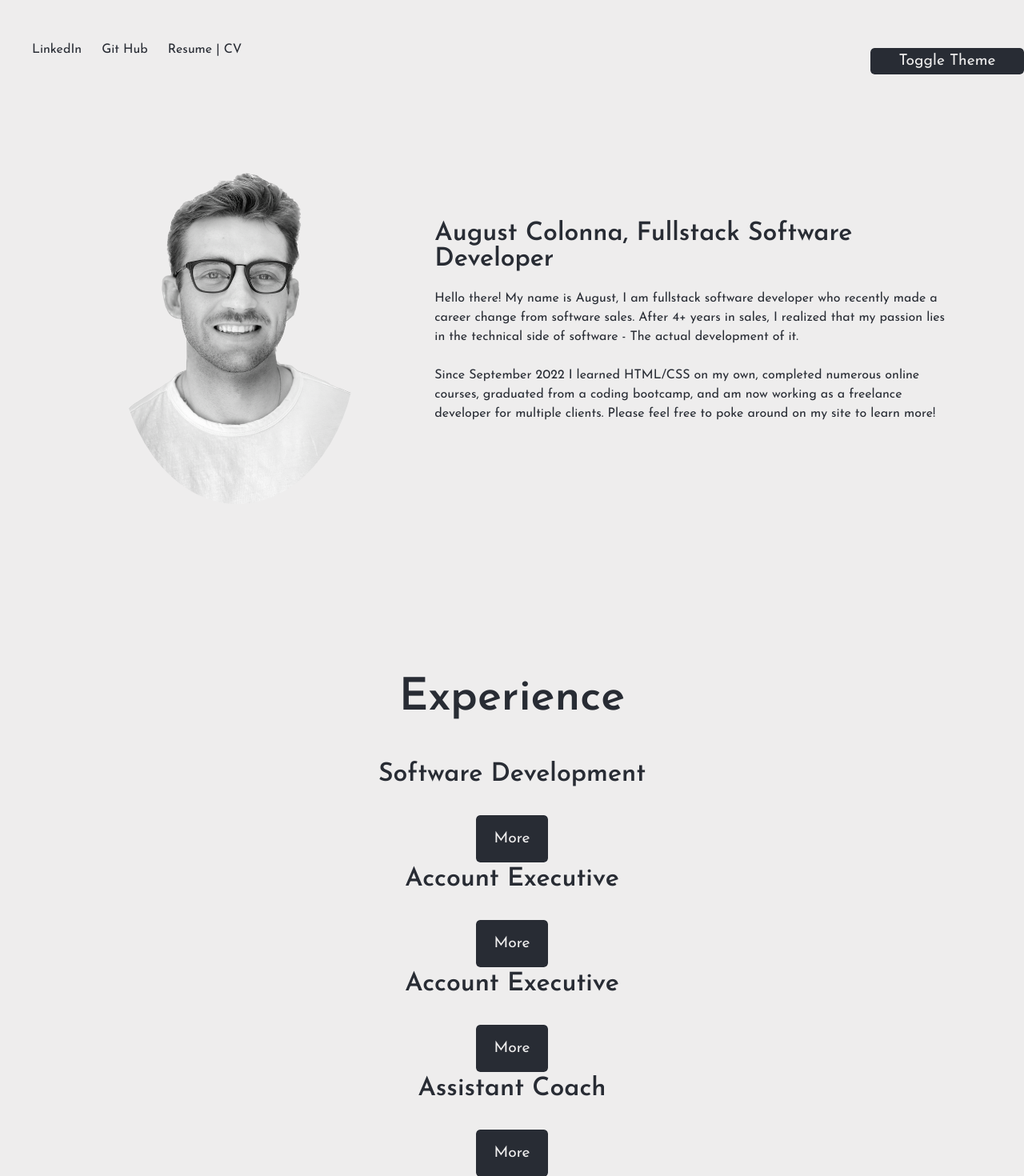
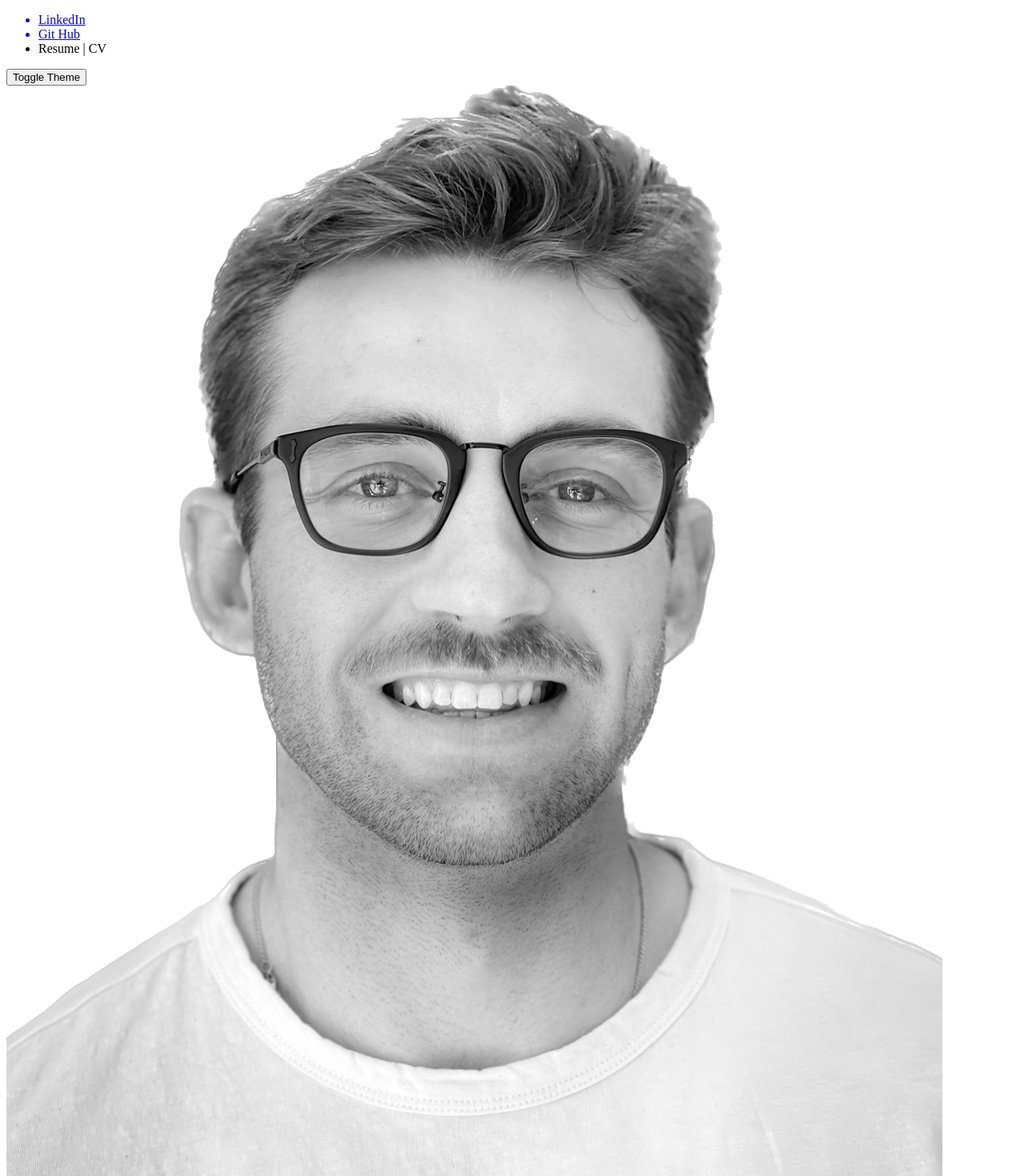
Before and after one commit to augustcolonna/portfolioWebsite, a React (Vite) app: page / in a window 1280 px wide. Shown: the top 1470 px of the page at 80% size. Built offline with nearby package versions, Linux system fonts and the light colour scheme; a web font is replaced by a local one.

Commit message:
hated the styling, starting from scratch

```diff
--- a/src/components/NavBar.jsx
+++ b/src/components/NavBar.jsx
@@ -35,7 +35,6 @@ function NavBar() {
         <a>
           <li>Resume | CV</li>
         </a>
-				<li></li>
       </ul>
       <button className="theme-button" onClick={toggleTheme}>
         Toggle Theme
--- a/src/stylesheets/main-styles.scss
+++ b/src/stylesheets/main-styles.scss
@@ -2,221 +2,225 @@
 
 $main-font: "Josefin Sans", sans-serif;
 
-:root,
-body,
-html {
-	width: 100vw;
-	background-color: #eeeded;
-	margin: 0 auto;
-	padding: 0;
-	font-family: $main-font;
-	color: #282c34;
-}
+// body,
+// html,
+// :root {
+//   display: inline-block;
+//   margin: 0;
+//   padding: 0;
+//   width: 100vw;
+//   background-color: #eeeded;
+//   font-family: $main-font;
+//   color: #282c34 !important;
+// }
 
-.app {
-	-webkit-animation: fadeIn 2s ease-in;
-	-moz-animation: fadeIn 2s ease-in;
-	animation: fadeIn 2s ease-in;
-	margin: 0 auto;
-	width: 100%;
-}
+// .app {
+//   -webkit-animation: fadeIn 2s ease-in;
+//   -moz-animation: fadeIn 2s ease-in;
+//   animation: fadeIn 2s ease-in;
+//   margin: 0 auto;
+//   width: 100%;
+// }
 
-.dark {
-	background-color: #282c34;
-	color: #eeeded;
-}
+// .dark {
+//   background-color: #282c34;
+//   color: #eeeded;
+// }
 
-.theme-button {
-	width: 15%;
-	padding: 7px;
-	border: none;
-	font-size: 1.2rem;
-	font-family: $main-font;
-	color: #eeeded;
-	background-color: #282c34;
-	border-radius: 5px;
-	transition: 0.3s ease-in-out;
-	outline: 1px #eeeded solid;
+// .main-container {
+//   width: 100%;
+//   margin: 0;
+//   padding: 0;
+// }
 
-	&:hover {
-		cursor: pointer;
-		width: 15%;
-		margin-top: 20px;
-		margin-left: 30px;
-		padding: 7px;
-		border: none;
-		font-size: 1.2rem;
-		font-family: $main-font;
-		color: #282c34;
-		outline: 1px #282c34 solid;
-		background-color: #eeeded;
-		border-radius: 5px;
-		transform: scale(1.1);
-	}
-}
-.main-container {
-	width: 100%;
-}
+// .nav-bar {
+//   display: flex;
+//   flex-direction: row;
+//   justify-content: space-between;
+//   align-items: center;
+//   width: 100%;
+//   margin-top: 30px;
+//   padding: 0;
+//   position: fixed;
 
-.nav-bar {
-	display: flex;
-	flex-direction: row;
-	justify-content: space-between;
-	align-items: center;
-	width: 100%;
-	margin-top: 30px;
-	padding: 0;
-	position: fixed;
+//   ul {
+//     list-style: none;
+//     display: flex;
+//     flex-direction: row;
+//     gap: 25px;
+//   }
 
-	ul {
-		list-style: none;
-		display: flex;
-		flex-direction: row;
-		gap: 25px;
-	}
+//   a {
+//     text-decoration: none;
+//     color: #282c34;
+//   }
 
-	a {
-		text-decoration: none;
-		color: #282c34;
-	}
-}
+//   .theme-button {
+//     width: 10%;
+//     padding: 7px;
+//     border: none;
+//     font-size: 1.2rem;
+//     font-family: $main-font;
+//     color: #eeeded;
+//     background-color: #282c34;
+//     border-radius: 5px;
+//     // transition: 0.3s ease-in-out;
+//     outline: 1px #eeeded solid;
 
-.head-shot img {
-	width: 300px;
-	border-radius: 50%;
-	margin-left: 50px;
-	margin-top: 50px;
-}
+//     &:hover {
+//       cursor: pointer;
+//       width: 10%;
+//       margin-top: 20px;
+//       margin-left: 30px;
+//       padding: 7px;
+//       border: none;
+//       font-size: 1.2rem;
+//       font-family: $main-font;
+//       color: #282c34;
+//       outline: 1px #282c34 solid;
+//       background-color: #eeeded;
+//       border-radius: 5px;
+//       // transform: scale(1.1);
+//     }
+//   }
+// }
 
-.profile-container {
-	display: flex;
-	flex-direction: row;
-	align-items: center;
-	justify-content: space-evenly;
-	width: 100%;
-	height: 100vh;
-}
+// .head-shot img {
+//   width: 300px;
+//   border-radius: 50%;
+//   margin-left: 50px;
+//   margin-top: 50px;
+// }
 
-.bio {
-	width: 50%;
+// .profile-container {
+//   display: flex;
+//   flex-direction: row;
+//   align-items: center;
+//   justify-content: space-evenly;
+//   width: 97%;
+//   height: 100vh;
+// }
 
-	p {
-		line-height: 1.5rem;
-	}
-}
+// .bio {
+//   width: 50%;
 
-.header {
-	font-weight: 700;
-	font-size: 3.5rem;
-}
+//   p {
+//     line-height: 1.5rem;
+//   }
+// }
 
-.experience-container {
-	display: flex;
-	flex-direction: column;
-	justify-content: center;
-	align-items: center;
-	height: 100vh;
-	width: 100%;
-}
+// .header {
+//   font-weight: 700;
+//   font-size: 3.5rem;
+// }
 
-.expereience-information {
-	display: flex;
-	flex-direction: column;
-	justify-content: center;
-	align-items: center;
-	height: 100%;
-	width: 70%;
-}
+// .experience-container {
+//   display: flex;
+//   flex-direction: column;
+//   justify-content: center;
+//   align-items: center;
+//   height: 100vh;
+//   width: 100%;
+// }
 
-.job-name {
-	margin: 0;
-	padding: 0;
-	font-size: 2rem;
-	margin: 5px;
-}
+// .expereience-information {
+//   display: flex;
+//   flex-direction: column;
+//   justify-content: center;
+//   align-items: center;
+//   height: 100%;
+//   width: 70%;
+// }
 
-button {
-	width: 10%;
-	margin-top: 30px;
-	padding: 20px;
-	border: none;
-	font-size: 1.2rem;
-	font-family: $main-font;
-	color: #eeeded;
-	background-color: #282c34;
-	border-radius: 5px;
-	transition: 0.3s ease-in-out;
-	outline: 1px #eeeded solid;
+// .job-name {
+//   margin: 0;
+//   padding: 0;
+//   font-size: 2rem;
+//   margin: 5px;
+// }
 
-	&:hover {
-		cursor: pointer;
-		width: 10%;
-		margin-top: 30px;
-		padding: 20px;
-		border: none;
-		font-size: 1.2rem;
-		font-family: $main-font;
-		color: #282c34;
-		outline: 1px #282c34 solid;
-		background-color: #eeeded;
-		border-radius: 5px;
-		transform: scale(1.1);
-	}
-}
+// // .job-button {
+// //   width: 10%;
+// //   margin-top: 30px;
+// //   padding: 20px;
+// //   border: none;
+// //   font-size: 1.2rem;
+// //   font-family: $main-font;
+// //   color: #eeeded;
+// //   background-color: #282c34;
+// //   border-radius: 5px;
+// //   transition: 0.3s ease-in-out;
+// //   outline: 1px #eeeded solid;
 
-.job-details {
-	display: flex;
-	flex-direction: row;
-	align-items: center;
-	justify-content: space-between;
-	width: 90%;
-	height: 100%;
-	margin: 0;
-	padding: 20px;
-	outline: 1px #282c34 solid;
-	border-radius: 5px;
-	margin: 10px;
+// //   &:hover {
+// //     cursor: pointer;
+// //     width: 10%;
+// //     margin-top: 30px;
+// //     padding: 20px;
+// //     border: none;
+// //     font-size: 1.2rem;
+// //     font-family: $main-font;
+// //     color: #282c34;
+// //     outline: 1px #282c34 solid;
+// //     background-color: #eeeded;
+// //     border-radius: 5px;
+// //     transform: scale(1.1);
+// //   }
+// // }
 
-	ul {
-		list-style: none;
-		padding: 0;
-		margin: 0;
+// .job-details {
+//   display: flex;
+//   flex-direction: row;
+//   align-items: center;
+//   justify-content: space-between;
+//   width: 90%;
+//   height: 100%;
+//   margin: 0;
+//   padding: 20px;
+//   outline: 1px #282c34 solid;
+//   border-radius: 5px;
+//   margin: 10px;
 
-		li {
-			font-weight: 700;
-			font-size: 1.1rem;
-			line-height: 2rem;
-		}
-	}
+//   ul {
+//     list-style: none;
+//     padding: 0;
+//     margin: 0;
 
-	p {
-		width: 60%;
-		line-height: 1.5rem;
-	}
-}
+//     li {
+//       font-weight: 700;
+//       font-size: 1.1rem;
+//       line-height: 2rem;
+//     }
+//   }
 
-@-moz-keyframes fadeIn {
-	from {
-		opacity: 0;
-	}
-	to {
-		opacity: 1;
-	}
-}
-@-webkit-keyframes fadeIn {
-	from {
-		opacity: 0;
-	}
-	to {
-		opacity: 1;
-	}
-}
+//   p {
+//     width: 60%;
+//     line-height: 1.5rem;
+//   }
+// }
 
-@keyframes fadeIn {
-	from {
-		opacity: 0;
-	}
-	to {
-		opacity: 1;
-	}
-}
+// @-moz-keyframes fadeIn {
+//   from {
+//     opacity: 0;
+//   }
+//   to {
+//     opacity: 1;
+//   }
+// }
+// @-webkit-keyframes fadeIn {
+//   from {
+//     opacity: 0;
+//   }
+//   to {
+//     opacity: 1;
+//   }
+// }
+
+// @keyframes fadeIn {
+//   from {
+//     opacity: 0;
+//   }
+//   to {
+//     opacity: 1;
+//   }
+// }
```
Also changed, not shown: src/App.jsx (indentation only), src/components/LandingPage.jsx (indentation only). Lines whose indentation alone changed are shown as unchanged.
